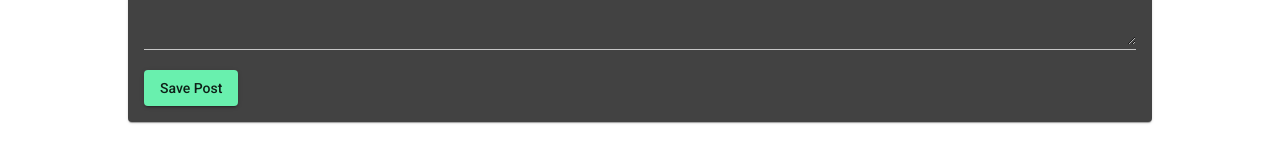
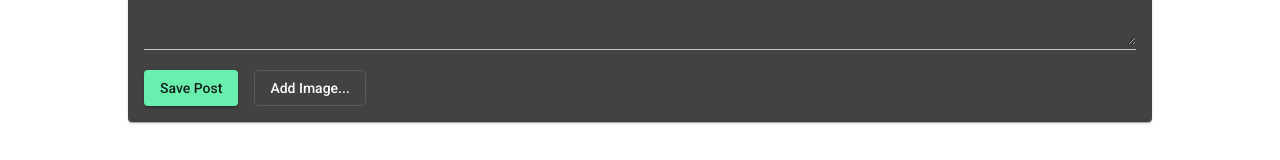
Before and after one commit to JD-Rowley/mean-stack-social-network, an Angular app: page /create in a window 1280 px wide. Shown: the part 210-370 px from the top of the page. Built offline with nearby package versions, Linux system fonts and the light colour scheme.

Commit message:
nonfunctioning image button added to post form

```diff
--- a/src/app/posts/post-create/post-create.component.css
+++ b/src/app/posts/post-create/post-create.component.css
@@ -6,3 +6,11 @@
 mat-spinner {
   margin: auto;
 }
+
+button[type="button"] {
+  margin: auto 1rem;
+}
+
+input[type="file"] {
+  visibility: hidden;
+}
--- a/src/app/posts/post-create/post-create.component.html
+++ b/src/app/posts/post-create/post-create.component.html
@@ -24,5 +24,7 @@
         <mat-error *ngIf="content.invalid">No content!</mat-error>
       </mat-form-field>
       <button mat-raised-button color="accent" type="submit">Save Post</button>
+      <button mat-stroked-button type="button" (click)="filePicker.click()">Add Image...</button>
+      <input type="file" #filePicker>
     </form>
 </mat-card>
```
